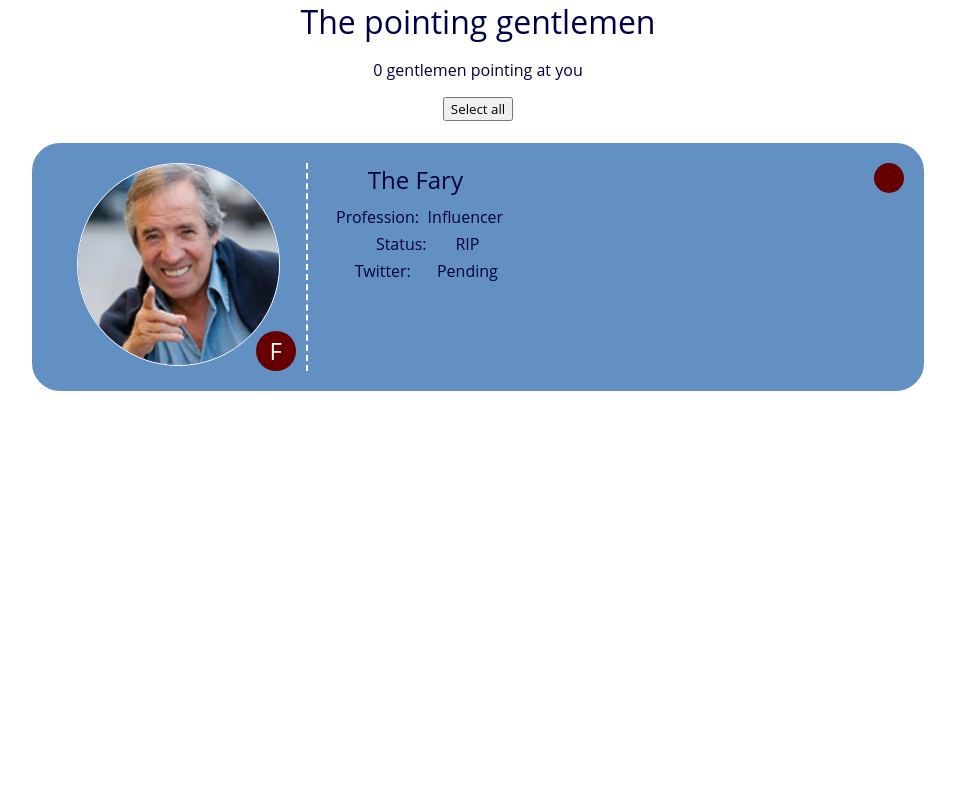
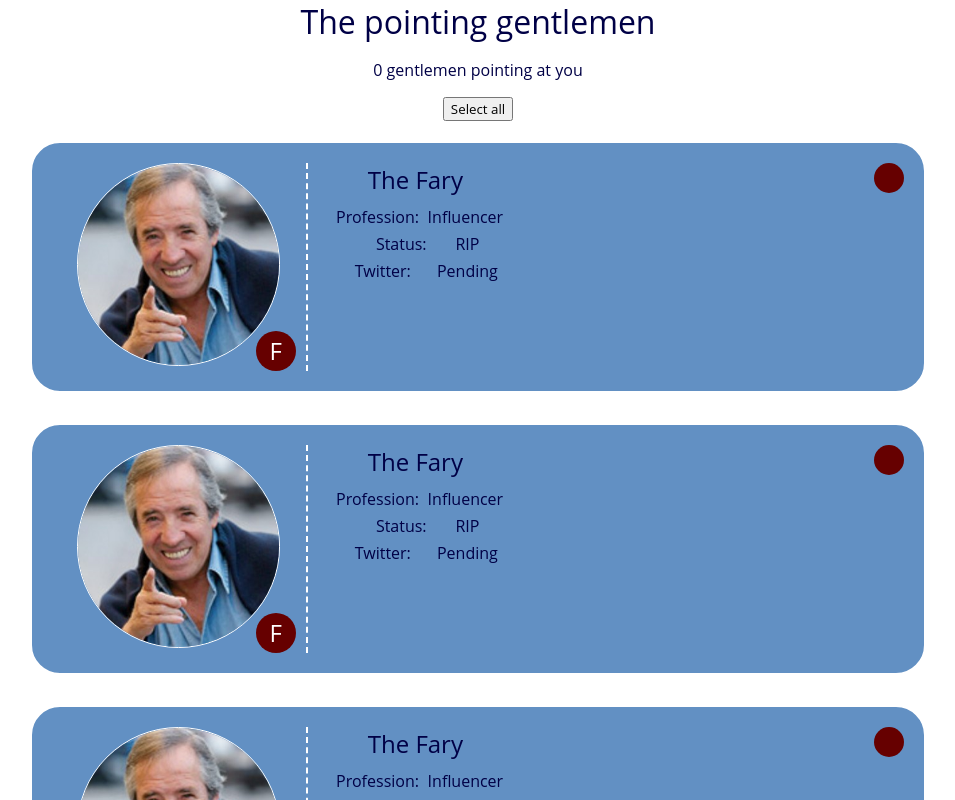
Before and after one commit to Learning-X/202204-W4CH1-luc-st-pierre, a React (Create React App) app: page / in a window 1280 px wide. Shown: the top 800 px of the page, without its empty margins (162-1117 px from the left). Built offline with nearby package versions, Linux system fonts and the light colour scheme.

Commit message:
Added gentlemen data and rendered Gentlemen components

```diff
--- a/src/App.js
+++ b/src/App.js
@@ -1,9 +1,13 @@
+import { useState } from "react";
 import "./App.css";
 import Button from "./components/Button/Button";
 import Gentlemen from "./components/Gentlemen/Gentlemen";
 import Info from "./components/Info/Info";
+import gentleman from "./data/gentlemen";
 
 function App() {
+  const [gentlemen, setGentlemen] = useState(gentleman);
+
   return (
     <div className="App">
       <header class="main-header">
@@ -15,7 +19,9 @@
       </section>
       <main class="main">
         <ul class="gentlemen">
-          <Gentlemen />
+          {gentlemen.map((gentleman) => {
+            return <Gentlemen key={gentleman.id} gentleman={gentleman} />;
+          })}
         </ul>
       </main>
     </div>
--- /dev/null
+++ b/src/data/gentlemen.js
@@ -0,0 +1,34 @@
+const gentleman = [
+  {
+    id: 1,
+    name: "Bertin Osborne",
+    status: "Alive",
+    profession: "Youtuber",
+    twitter: "@osbourne",
+    picture: "bertin.jpg",
+    alternativeText: "Osbourne pointing at you",
+    selected: true,
+  },
+  {
+    id: 2,
+    name: "The Farytale",
+    status: "RIP",
+    profession: "Influencer",
+    twitter: "pending",
+    picture: "fary.jpg",
+    alternativeText: "The Fary pointing at you",
+    selected: false,
+  },
+  {
+    id: 3,
+    name: "Julius Churchs",
+    status: "Alive",
+    profession: "Java developer",
+    twitter: "@julius_churchs",
+    picture: "julio.jpg",
+    alternativeText: "Churchs pointing at you",
+    selected: true,
+  },
+];
+
+export default gentleman;
```
